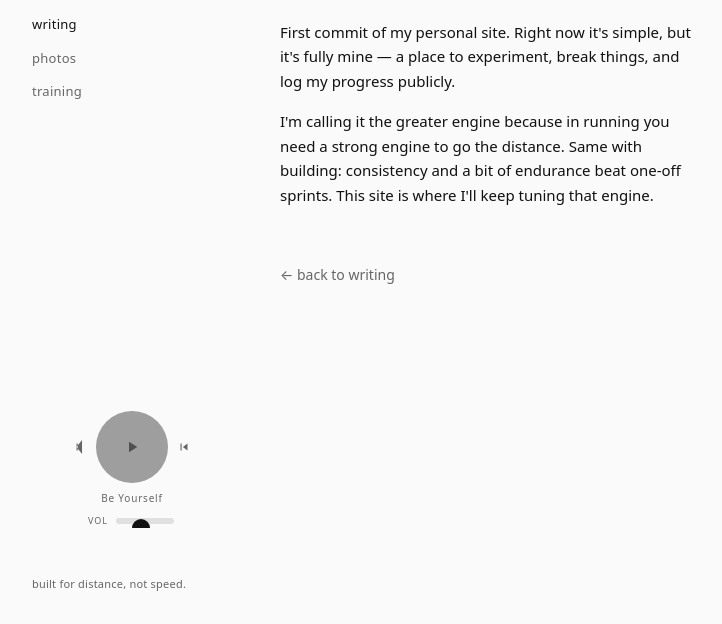
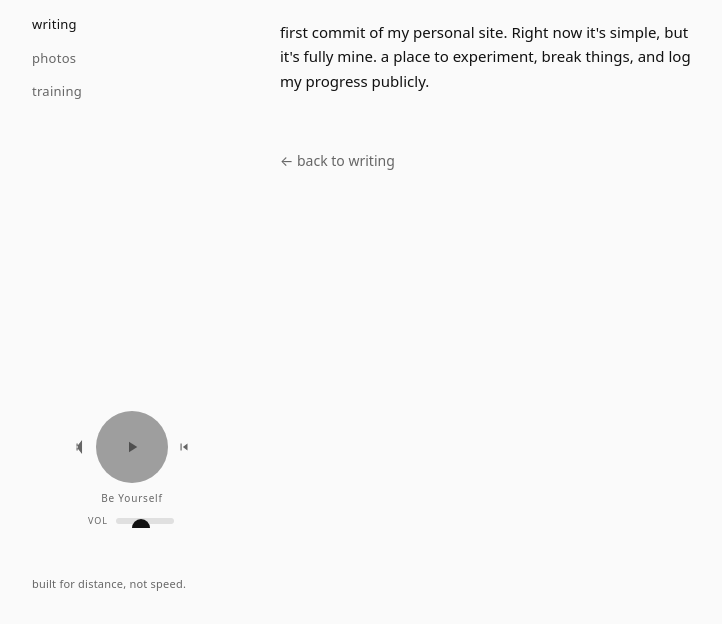
Before and after one commit to Salutatorian/friendly-otter, a website: page blog/booting-up.html in a window 1280 px wide. Shown: the part 176-800 px from the top of the page, without its empty margins (272-994 px from the left). Drawn offline with Linux system fonts and the light colour scheme; grey boxes are pictures that could not be loaded.

Commit message:
Add files via upload

```diff
--- a/blog/booting-up.html
+++ b/blog/booting-up.html
@@ -96,10 +96,10 @@
           <h1 class="post-title">Booting up the greater engine</h1>
           <div class="post-body">
             <p>
-              First commit of my personal site. Right now it's simple, but it's fully mine — a place to experiment, break things, and log my progress publicly.
+              first commit of my personal site. Right now it's simple, but it's fully mine. a place to experiment, break things, and log my progress publicly.
             </p>
             <p>
-              I'm calling it the greater engine because in running you need a strong engine to go the distance. Same with building: consistency and a bit of endurance beat one-off sprints. This site is where I'll keep tuning that engine.
+
             </p>
           </div>
           <p class="post-back"><a href="index.html">← back to writing</a></p>
```
